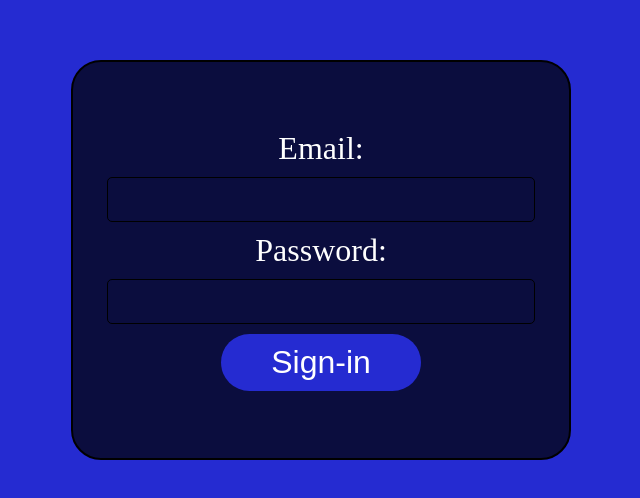
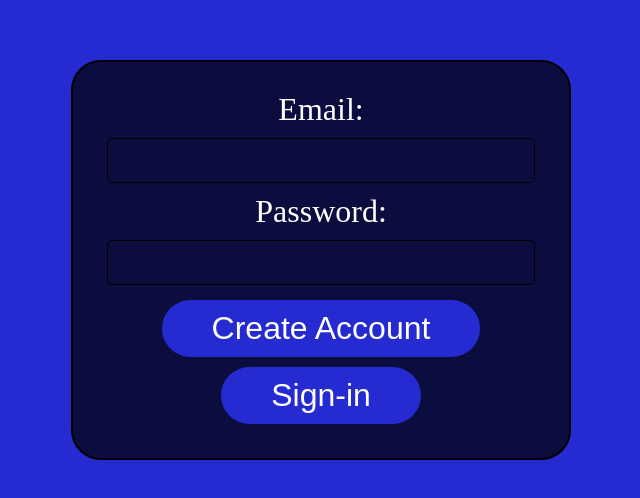
Before and after one commit to NathanAtaliba/LoginMySql, a website: page frontend/index.html in a window 1280 px wide. Shown: the part 140-638 px from the top of the page, without its empty margins (319-959 px from the left). Drawn offline with Linux system fonts and the light colour scheme.

Commit message:
Intructions_to_use

```diff
--- a/frontend/CSS/index.css
+++ b/frontend/CSS/index.css
@@ -56,7 +56,9 @@
     font-size: 2rem;
     background-color: #252bd1;
     padding: 10px 50px;
+    margin: 5px;
 }
+
 .btn-login:hover{
     color: black;
     border: 2px solid black;
@@ -64,3 +66,21 @@
     background-color: #fff;
     cursor: pointer;
 }
+
+.btn-create{
+    color:#fff;
+    border: none;
+    border-radius: 30px;
+    font-size: 2rem;
+    background-color: #252bd1;
+    margin: 5px;
+    padding: 10px 50px;
+}
+
+.btn-create:hover{
+    color: black;
+    border: 2px solid black;
+    font-size: 2.1rem;
+    background-color: #fff;
+    cursor: pointer;
+}
--- a/frontend/index.html
+++ b/frontend/index.html
@@ -13,6 +13,7 @@
             <input type="email" name="email" class="email" id="email" required>
             <label for="password">Password:</label>
             <input type="password" name="password" class="password" id="password" required>
+            <input type="submit" value="Create Account" class="btn-create">
             <input type="submit" value="Sign-in" class="btn-login">
         </form>
     </div>
```
Also changed, not shown: README.md.
